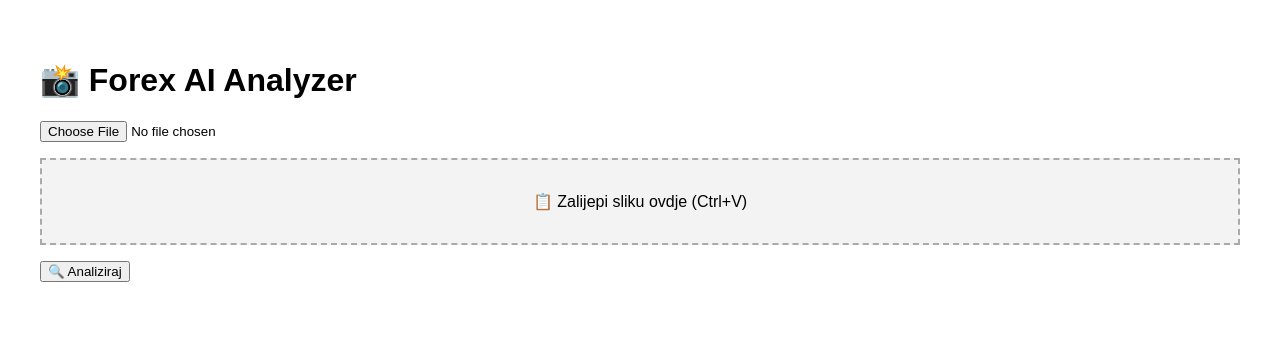
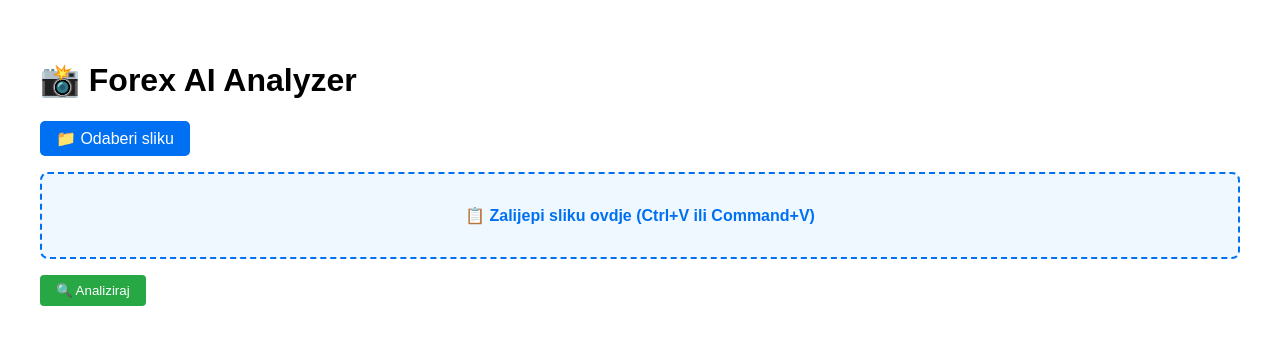
Before and after one commit to tigor13061306/forex-ai-analyzer, a Next.js app: page / in a window 1280 px wide. Shown: the top 344 px of the page. Built offline with nearby package versions, Linux system fonts and the light colour scheme.

Commit message:
Update index.tsx

```diff
--- a/pages/index.tsx
+++ b/pages/index.tsx
@@ -59,19 +59,42 @@ export default function Home() {
   return (
     <div style={{ padding: "2rem", fontFamily: "sans-serif" }}>
       <h1>📸 Forex AI Analyzer</h1>
-      <input type="file" accept="image/*" onChange={handleImageUpload} />
+
+      <label
+        htmlFor="imageUpload"
+        style={{
+          display: "inline-block",
+          padding: "0.5rem 1rem",
+          background: "#0070f3",
+          color: "#fff",
+          borderRadius: "5px",
+          cursor: "pointer"
+        }}
+      >
+        📁 Odaberi sliku
+      </label>
+      <input
+        id="imageUpload"
+        type="file"
+        accept="image/*"
+        onChange={handleImageUpload}
+        style={{ display: "none" }}
+      />
 
       <div
         ref={pasteZoneRef}
         style={{
           marginTop: "1rem",
-          border: "2px dashed #aaa",
+          border: "2px dashed #0070f3",
+          borderRadius: "8px",
           padding: "2rem",
           textAlign: "center",
-          background: "#f3f3f3"
+          background: "#f0f8ff",
+          fontWeight: "bold",
+          color: "#0070f3"
         }}
       >
-        📋 Zalijepi sliku ovdje (Ctrl+V)
+        📋 Zalijepi sliku ovdje (Ctrl+V ili Command+V)
       </div>
 
       {preview && (
@@ -84,7 +107,18 @@ export default function Home() {
         </div>
       )}
 
-      <button onClick={handleAnalyze} style={{ marginTop: "1rem" }}>
+      <button
+        onClick={handleAnalyze}
+        style={{
+          marginTop: "1rem",
+          padding: "0.5rem 1rem",
+          background: "#28a745",
+          color: "white",
+          border: "none",
+          borderRadius: "4px",
+          cursor: "pointer"
+        }}
+      >
         🔍 Analiziraj
       </button>
 
@@ -94,7 +128,9 @@ export default function Home() {
             whiteSpace: "pre-wrap",
             marginTop: "2rem",
             background: "#f9f9f9",
-            padding: "1rem"
+            padding: "1rem",
+            borderRadius: "4px",
+            border: "1px solid #ccc"
           }}
         >
           {result}
```
